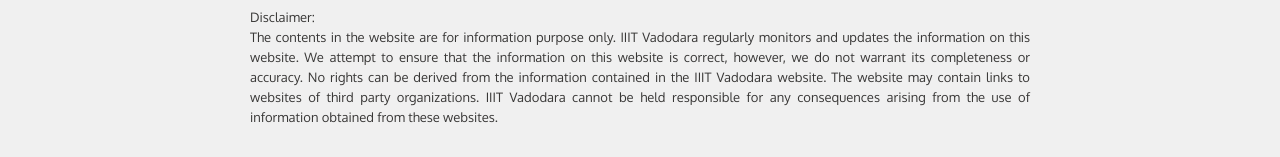
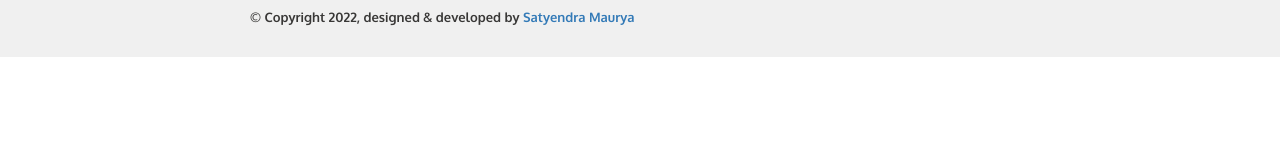
Before and after one commit to satyendramaurya87/rrpgcollege, a plain HTML site: page index.html in a window 1280 px wide. Shown: the part 1303-1460 px from the top of the page. After the commit the page ends 1360 px from the top, so only its background shows below. Drawn offline with nearby package versions, Linux system fonts and the light colour scheme.

Commit message:
Update index.html

```diff
--- a/index.html
+++ b/index.html
@@ -385,7 +385,7 @@
                 </div>
             </div>
             <div>
-			<p style="text-align: justify;"><font size="2.5" color="#383736">Disclaimer:<br/> The contents in the website are for information purpose only. IIIT Vadodara regularly monitors and updates the information on this website. We attempt to ensure that the information on this website is correct, however, we do not warrant its completeness or accuracy. No rights can be derived from the information contained in the IIIT Vadodara website. The website may contain links to websites of third party organizations. IIIT Vadodara cannot be held responsible for any consequences arising from the use of information obtained from these websites.</font></p>
+			<p style="text-align: justify;"><font size="2.5" color="#383736"><b>© Copyright 2022, designed & developed by <a href="https://satyendramaurya87.github.io/portfolio/">Satyendra Maurya</a></b></font></p>
 			</div>
         </div>
     </footer>
```
